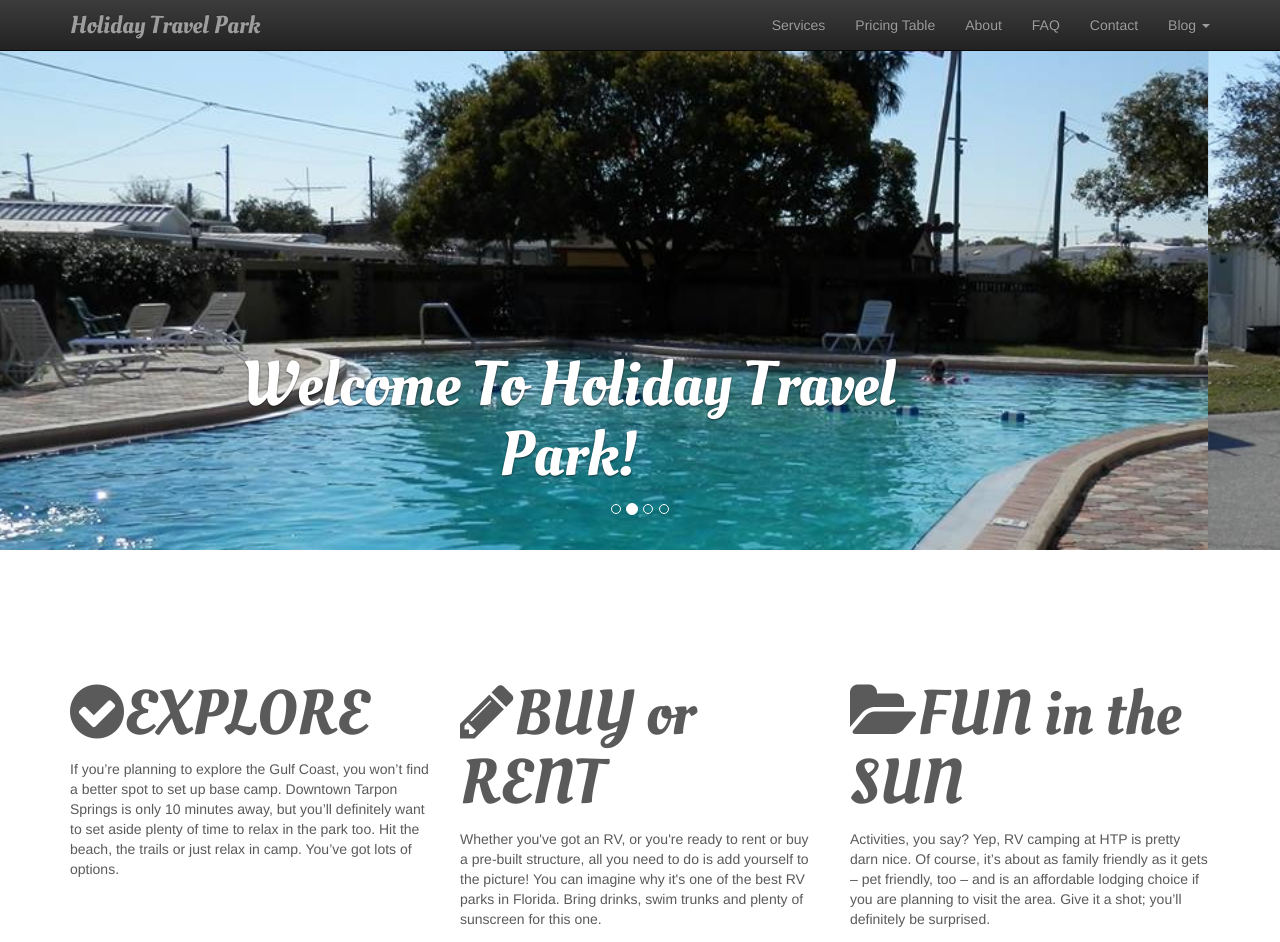
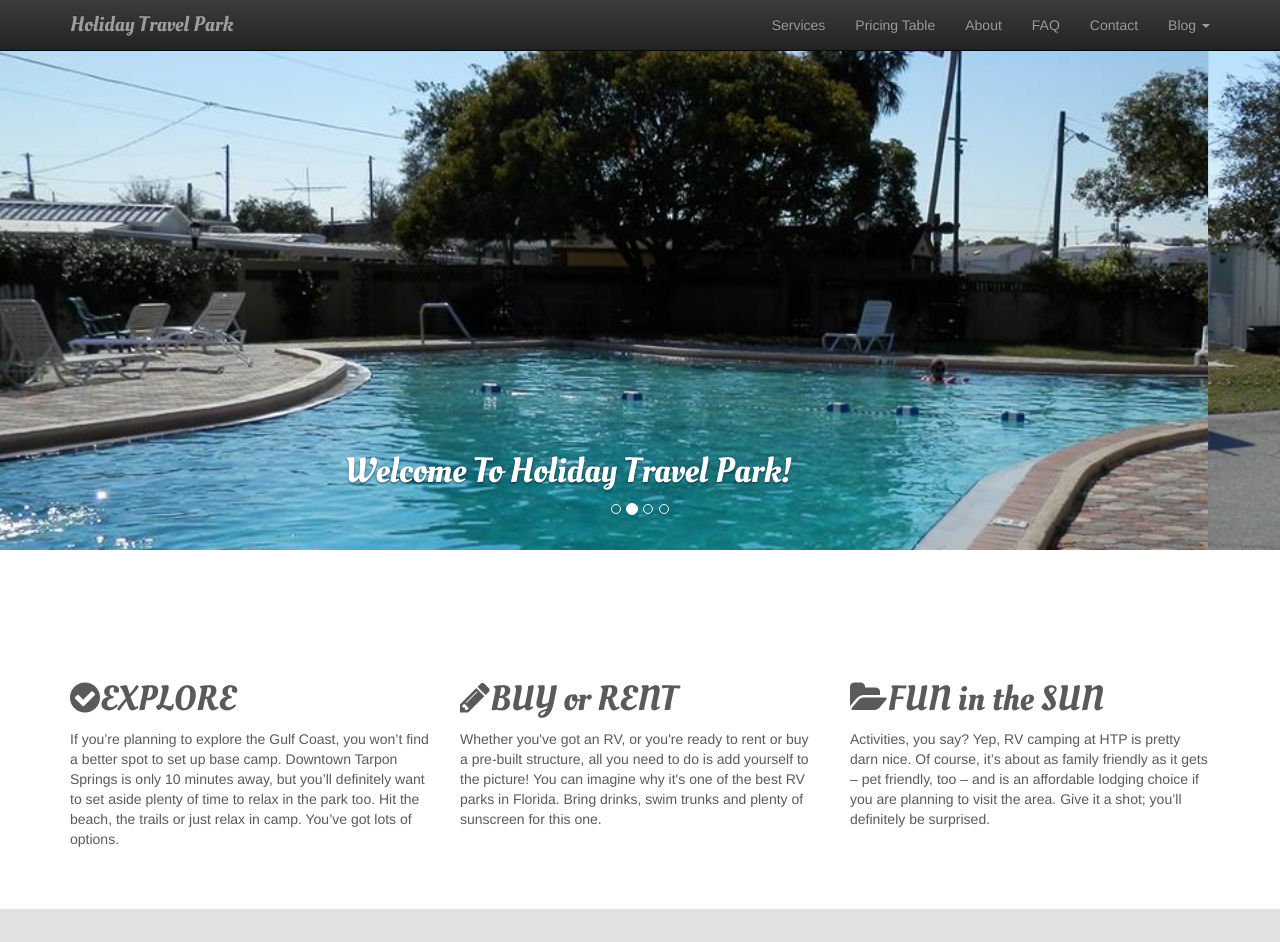
Before and after one commit to dricardo1/HTP, a plain HTML site: page index.html in a window 1280 px wide. Shown: the top 942 px of the page. Drawn offline with nearby package versions, Linux system fonts and the light colour scheme; some packages are replaced by stand-ins of ours.

Commit message:
htp size

```diff
--- a/css/main.css
+++ b/css/main.css
@@ -138,10 +138,10 @@ footer {
 
 .htp {
     font-family: 'Oleo Script', cursive;
-    font-size: 4.5em;
+    font-size: 2.5em;
 }
 
 .htp-header {
     font-family: 'Oleo Script', cursive;
-    font-size: 1.75em;
+    font-size: 1.5em;
 }
```
